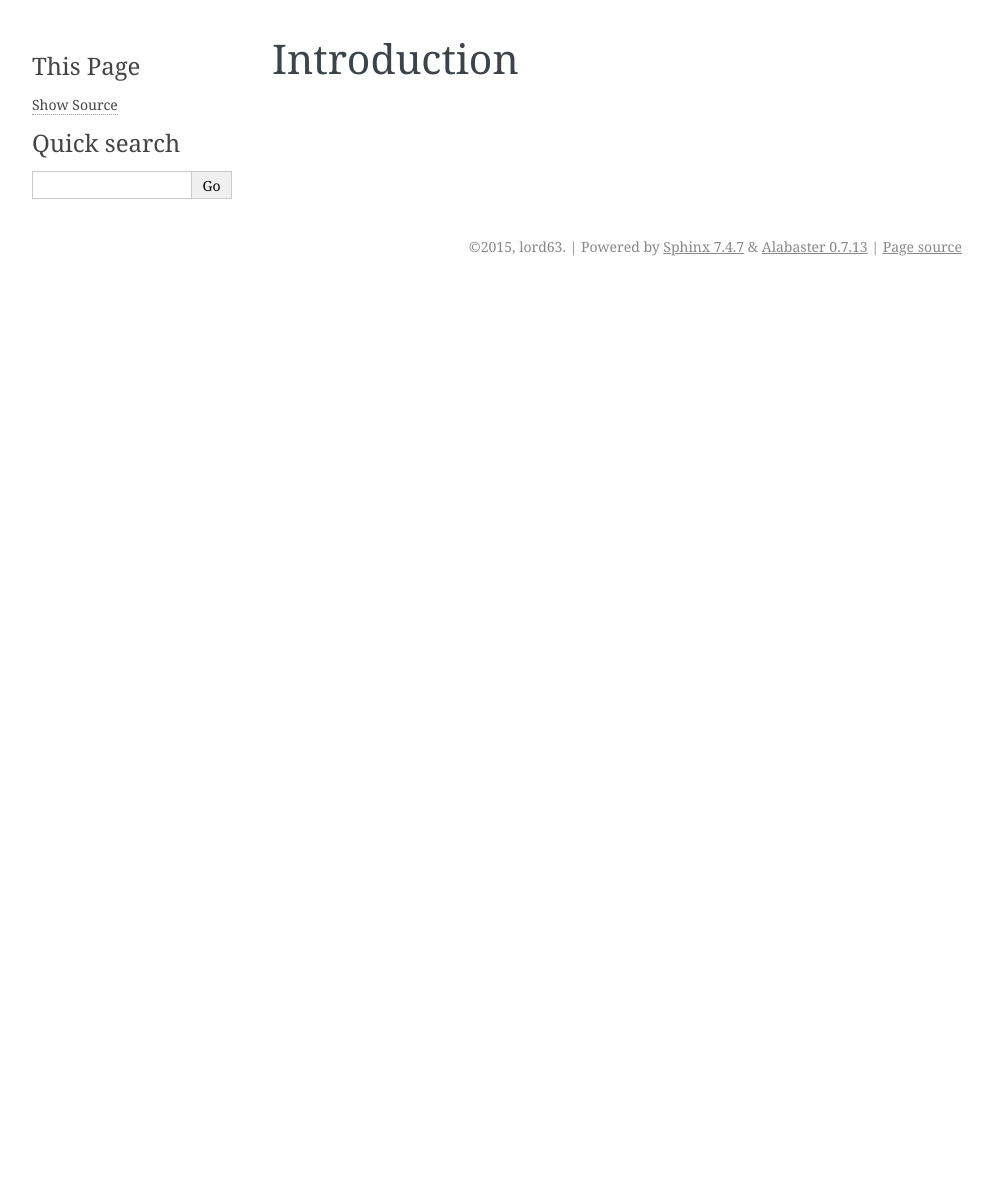
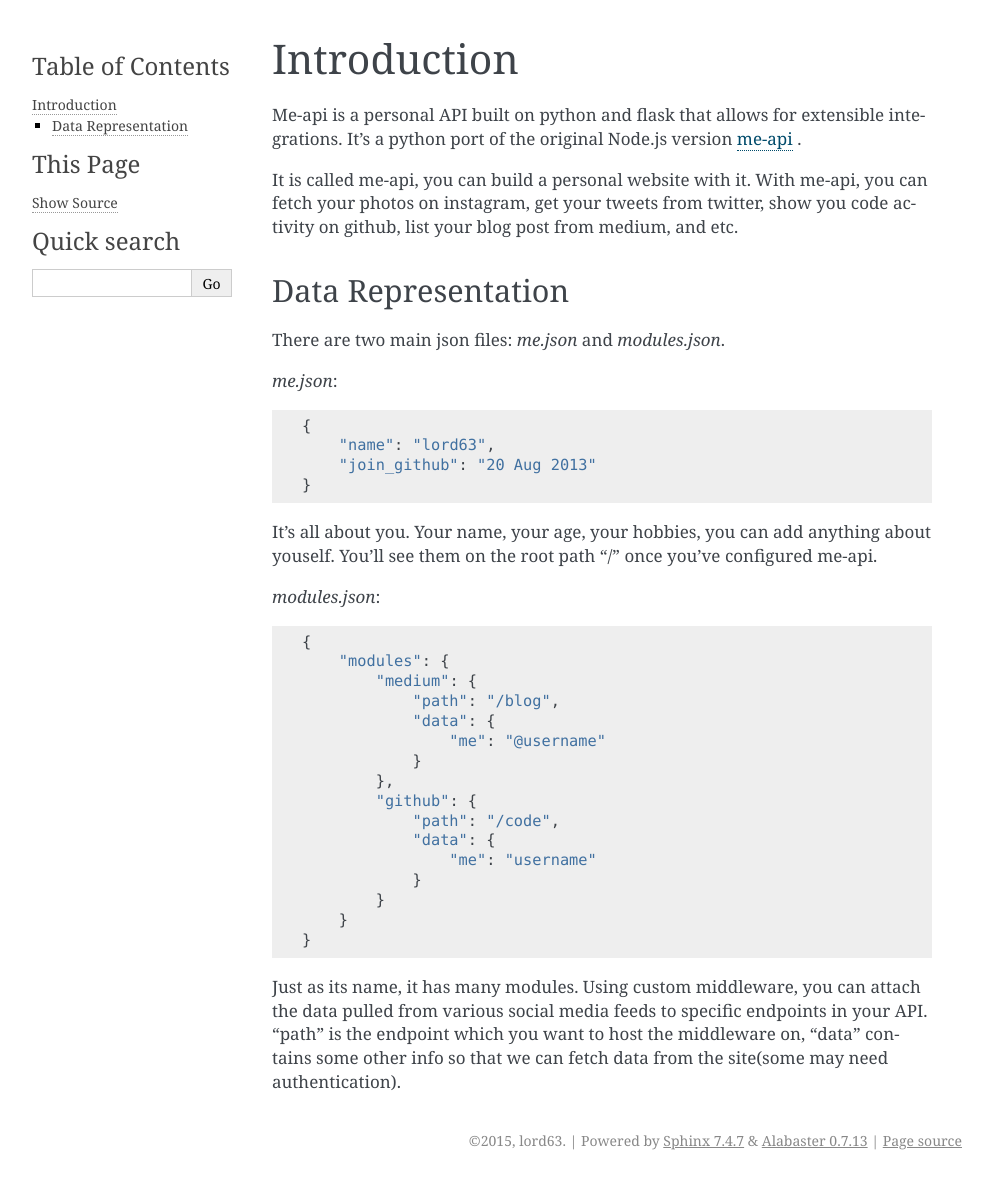
Before and after one commit to lord63/me-api, a Sphinx documentation site: the page built from docs/intro.rst, in a window 1280 px wide. Shown: the whole page, without its empty margins (148-1141 px from the left). Built offline with Sphinx 7.4.7, drawn with Linux system fonts in a browser that asks for light colours; before the commit the page ends 900 px from its top, so only the background shows below that.

Commit message:
Update docs: add introduction and authors chapters

```diff
--- a/docs/intro.rst
+++ b/docs/intro.rst
@@ -1,2 +1,52 @@
 Introduction
 ============
+
+Me-api is a personal API built on python and flask that allows for extensible
+integrations. It's a python port of the original Node.js version me-api_ .
+
+It is called me-api, you can build a personal website with it. With me-api,
+you can fetch your photos on instagram, get your tweets from twitter, show
+you code activity on github, list your blog post from medium, and etc.
+
+Data Representation
+-------------------
+
+There are two main json files: `me.json` and `modules.json`.
+
+`me.json`::
+
+    {
+        "name": "lord63",
+        "join_github": "20 Aug 2013"
+    }
+
+It's all about you. Your name, your age, your hobbies, you can add anything
+about youself. You'll see them on the root path "/" once you've configured
+me-api.
+
+`modules.json`::
+
+    {
+        "modules": {
+            "medium": {
+                "path": "/blog",
+                "data": {
+                    "me": "@username"
+                }
+            },
+            "github": {
+                "path": "/code",
+                "data": {
+                    "me": "username"
+                }
+            }
+        }
+    }
+
+Just as its name, it has many modules. Using custom middleware, you can attach
+the data pulled from various social media feeds to specific endpoints in your
+API. "path" is the endpoint which you want to host the middleware on, "data"
+contains some other info so that we can fetch data from the site(some may need
+authentication).
+
+.. _me-api: https://github.com/danfang/me-api
```
Also changed, not shown: docs/authors.rst (+22 -0 lines).
